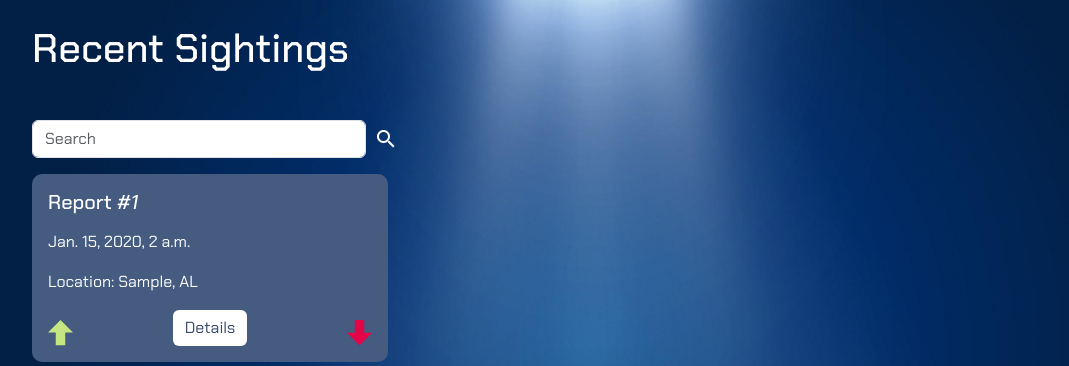
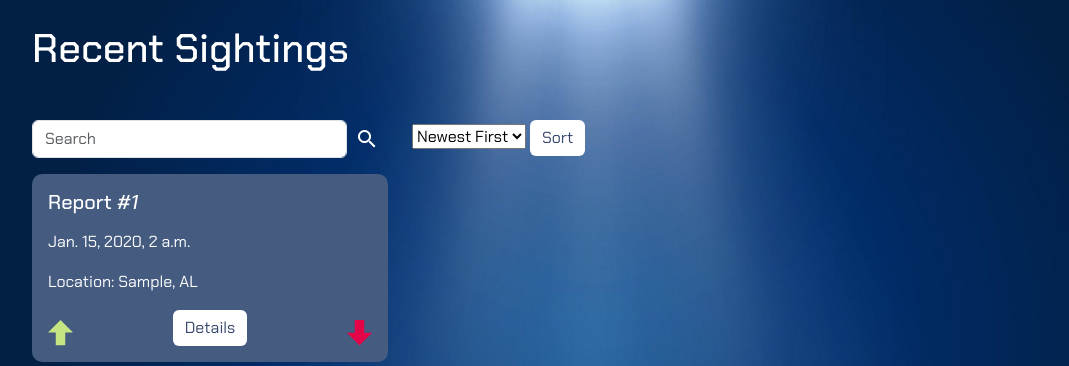
Before and after one commit to spbovarnick/anomalies-anonymous, a Django app: page /sightings/ in a window 1280 px wide. Shown: the part 56-422 px from the top of the page, without its empty margins (50-1119 px from the left). Run offline with Django 4.2, Linux system fonts and the light colour scheme; tables that the repository leaves empty hold one stand-in row (values such as "Sample post").

Commit message:
added string to sighting model, added non-functionl sorting menu to index

```diff
--- a/anomaliesanonymous/main_app/models.py
+++ b/anomaliesanonymous/main_app/models.py
@@ -110,7 +110,7 @@ class Sighting(models.Model):
             return super().save(*args, **kwargs)
 
     def __str__(self):
-        return f"{self.shape} at {self.latitude}, {self.longitude} on {self.datetime}"
+        return f"Report #{self.id} {self.shape} at {self.latitude}, {self.longitude} on {self.datetime}"
 
     def get_absolute_url(self):
         return reverse('detail', kwargs={'sighting_id': self.id})
--- a/anomaliesanonymous/main_app/templates/sightings/index.html
+++ b/anomaliesanonymous/main_app/templates/sightings/index.html
@@ -5,13 +5,26 @@
 <div class="container">
 
   <h1 class="mb-5">Recent Sightings</h1>
-    <div class="col-md-6 col-lg-4 mb-6"></div>
-    <form action="{% url 'search' %}" method="GET" class="input-group rounded mb-3" style="max-width: 375px;">
+  <div class="row">
+    <div class="col-md-6 col-lg-4 mb-6">
+      <form action="{% url 'search' %}" method="GET" class="input-group rounded mb-3" style="max-width: 375px;">
         <input type="search" class="form-control rounded" placeholder="Search" aria-label="Search" aria-describedby="search-addon" name="q">
         <span>
           <button class="btn btn-search" style="background-color: transparent;" type="submit"><img src="/static/assets/search.png"></button>
         </span>
-    </form>
+
+      </form>
+    </div>
+    <div class="col-md-6 col-lg-4 mb-6">
+      <form action="{% url 'fetch_sightings' %}" method="GET" class="" style="max-width: 375px;">
+        <select>
+          <option value="newest">Newest First</option>
+          <option value="oldest">Oldest First</option>
+        </select>
+        <button class="btn" type="submit">Sort</button>
+      </form>
+    </div>
+  </div>
     <div class="row" id="sightings-row">
       {% for sighting in sightings %}
       <div class="col-md-6 col-lg-4 mb-4">
@@ -57,11 +70,11 @@
           col.innerHTML = `
             <div class="card h-100">
               <div class="card-body">
-                <h5 class="card-title mb-3">Report #${sighting.pk}</h5>
+                <h5 class="card-title mb-3">Report #${sighting.id}</h5>
                 <p class="card-text">Location: ${sighting.fields.city}, ${sighting.fields.state}</p>
                 <p class="card-text">When: ${new Date(sighting.fields.datetime).toLocaleString('en-US', { month: 'short', day: 'numeric', year: 'numeric', hour: 'numeric', minute: '2-digit' })}</p>
                 <div class="text-center">
-                  <a href="/sightings/${sighting.pk}" class="btn">Details</a>
+                  <a href="/sightings/${sighting.id}" class="btn">Details</a>
                 </div>
                 <span class="position-absolute bottom-0 start-0 m-3"><a href="#"><img src="/static/assets/arrow-up-bold.png"></a></span>
                 <span class="position-absolute bottom-0 end-0 m-3"><a href="#"><img src="/static/assets/arrow-down-bold.png"></a></span>
--- a/anomaliesanonymous/main_app/views.py
+++ b/anomaliesanonymous/main_app/views.py
@@ -57,7 +57,6 @@ def sightings_detail(request, sighting_id):
 def fetch_sightings(request):
     page_number = request.GET.get('page', 1)
     per_page = 100  # Change this to the number of cards you want to load per request
-
     all_sightings = Sighting.objects.all().order_by('-datetime')
     paginator = Paginator(all_sightings, per_page)
     sightings = paginator.get_page(page_number)
```
